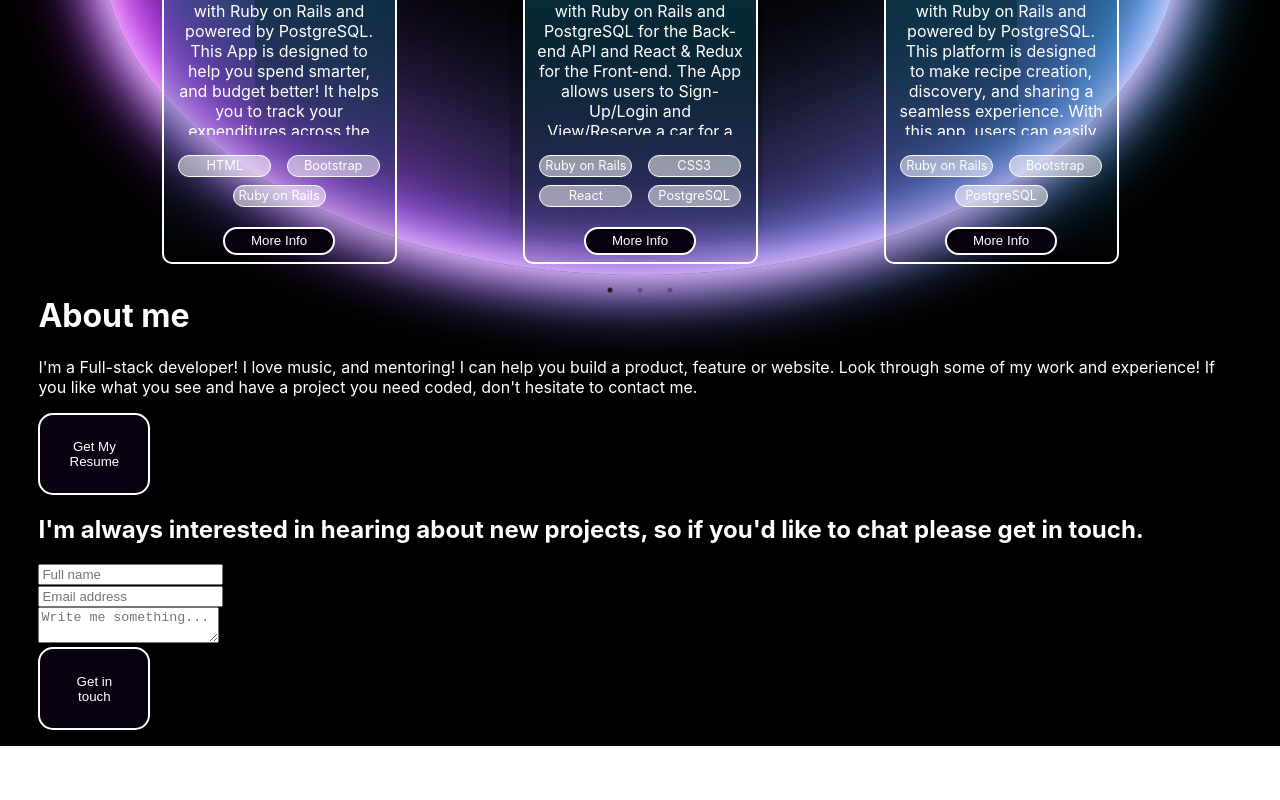
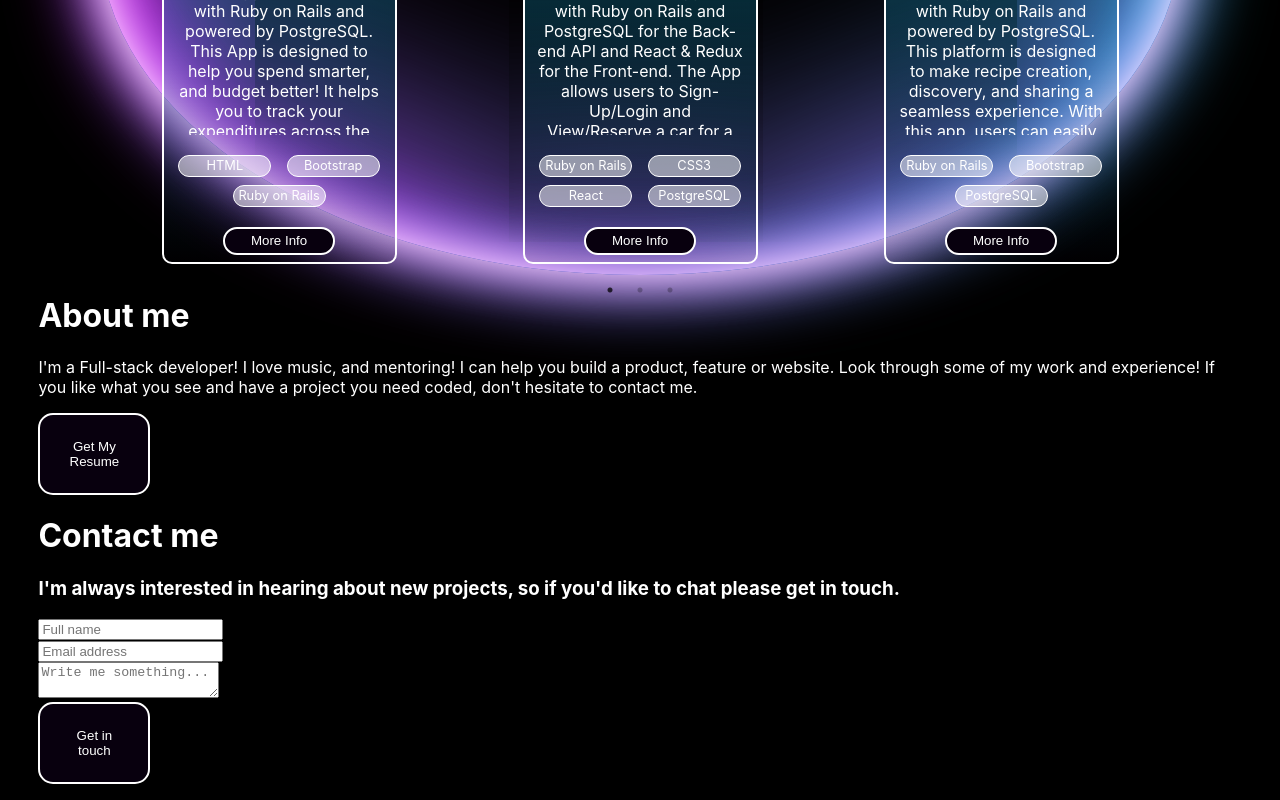
Before and after one commit to sunga12/new-portfolio, a React (Create React App) app: page / in a window 1280 px wide. Shown: the part 2299-3099 px from the top of the page. Before the commit the page ends 3045 px from the top, so only its background shows below. Built offline with nearby package versions, Linux system fonts and the light colour scheme.

Commit message:
Add button animation to contact

```diff
--- a/src/components/Contact.js
+++ b/src/components/Contact.js
@@ -1,8 +1,23 @@
 import React from 'react';
+import { motion } from 'framer-motion';
+
+const buttonVariants = {
+  hover: {
+    scale: 1.05,
+    textShadow: '0px 0px 8px rgb(255,255,255)',
+    boxShadow: '0px 0px 8px rgb(255,255,255)',
+    transition: {
+      repeat: Infinity,
+      repeatType: 'mirror',
+      duration: 0.4,
+    },
+  },
+};
 
 const Contact = () => (
   <div>
-    <h2 className="contact-comment">I&apos;m always interested in hearing about new projects, so if you&apos;d like to chat please get in touch.</h2>
+    <h1 className="about-title">Contact me</h1>
+    <h3 className="contact-comment">I&apos;m always interested in hearing about new projects, so if you&apos;d like to chat please get in touch.</h3>
     <form action="https://formspree.io/f/mqkoaqdk/" method="POST">
       <ul className="form-list">
         <li>
@@ -15,7 +30,14 @@ const Contact = () => (
           <textarea name="user-message" id="message" maxLength="500" required placeholder="Write me something..." />
         </li>
         <li className="contact-button">
-          <button className="form-submit" type="submit">Get in touch</button>
+          <motion.button
+            variants={buttonVariants}
+            whileHover="hover"
+            className="form-submit"
+            type="submit"
+          >
+            Get in touch
+          </motion.button>
         </li>
         <span id="error" aria-live="polite" />
       </ul>
```
